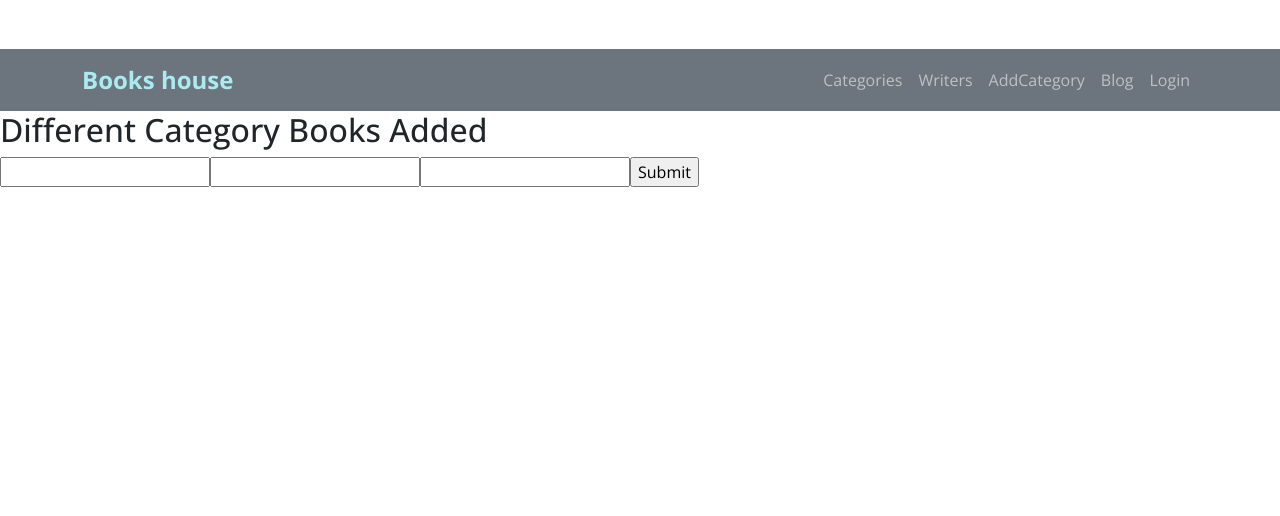
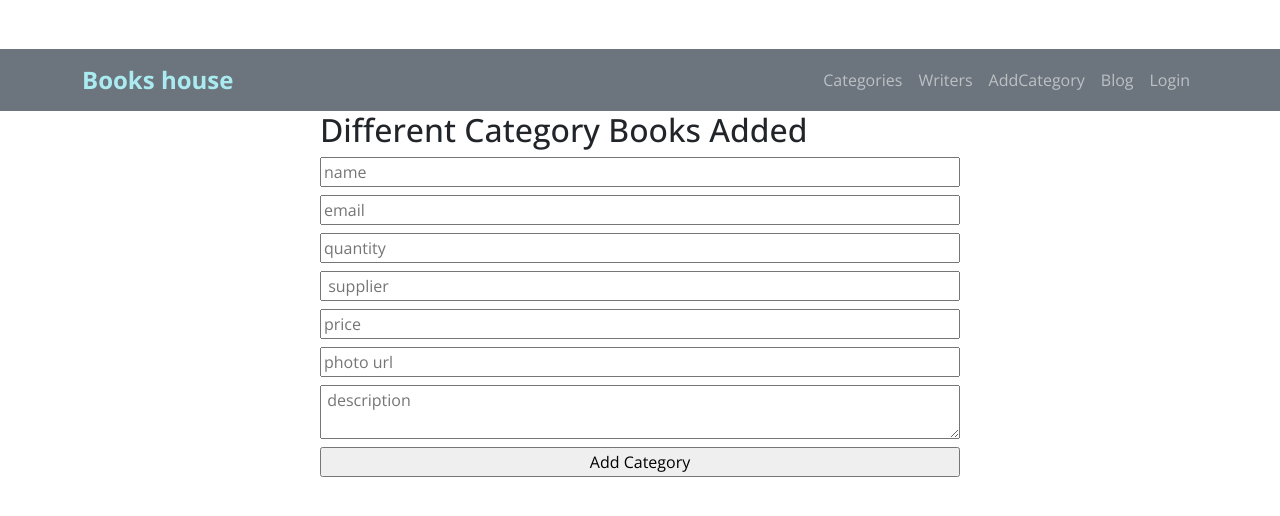
Before and after one commit to sabbir-hossen66/warehouse-management, a React (Create React App) app: page /addcategory in a window 1280 px wide. Shown: the top 516 px of the page. Built offline with nearby package versions, Linux system fonts and the light colour scheme; no server answers.

Commit message:
insert database connect to mongodb

```diff
--- a/src/Pages/AddCategory/AddCategory.js
+++ b/src/Pages/AddCategory/AddCategory.js
@@ -4,16 +4,34 @@
 
 const AddCategory = () => {
     const { register, handleSubmit } = useForm();
-    const onSubmit = data => console.log(data);
+    const onSubmit = data => {
+        console.log(data);
+        const url = `http://localhost:5000/category`;
+        fetch(url, {
+            method: 'POST',
+            headers: {
+                'content-type': 'application/json'
+            },
+            body: JSON.stringify(data)
+        })
+            .then(res => res.json())
+            .then(result => {
+                console.log(result);
+            })
+    };
 
     return (
-        <div>
+        <div className='w-50 mx-auto'>
             <h2>Different Category Books Added</h2>
-            <form onSubmit={handleSubmit(onSubmit)}>
-                <input {...register("firstName", { required: true, maxLength: 20 })} />
-                <input {...register("lastName", { pattern: /^[A-Za-z]+$/i })} />
-                <input type="number" {...register("age", { min: 18, max: 99 })} />
-                <input type="submit" />
+            <form className='d-flex flex-column' onSubmit={handleSubmit(onSubmit)}>
+                <input className='mb-2' placeholder='name' {...register("name", { required: true, maxLength: 20 })} />
+                <input className='mb-2' placeholder='email' {...register("email")} />
+                <input className='mb-2' placeholder='quantity' {...register("quantity")} />
+                <input className='mb-2' placeholder=' supplier' {...register("supplier")} />
+                <input className='mb-2' placeholder='price' type="number" {...register("price")} />
+                <input className='mb-2' placeholder='photo url' type="text" {...register("img")} />
+                <textarea className='mb-2' placeholder=' description'{...register("description")} />
+                <input type="submit" value="Add Category" />
             </form>
 
         </div>
```
